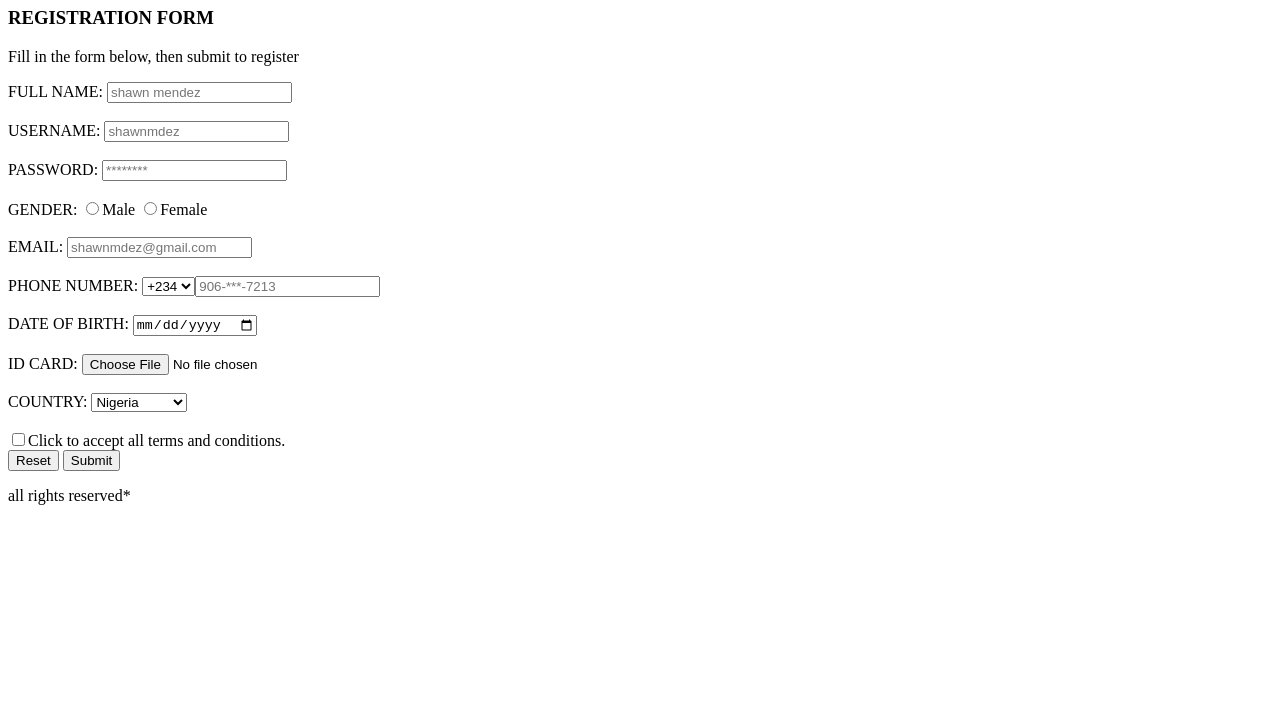
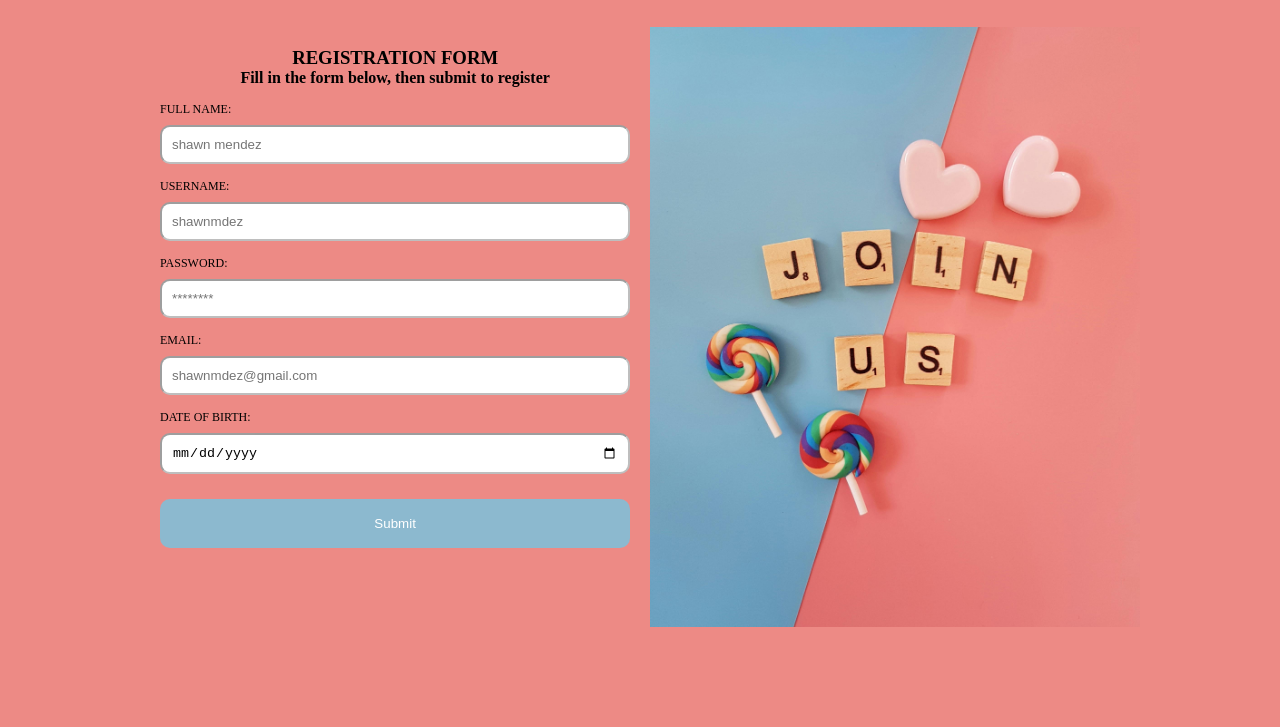
Before and after one commit to Tofunmi-Omojolomoloju/Registration-form-Assignment, a plain HTML site: page index.html in a window 1280 px wide. Shown: the part 73-800 px from the top of the page. Drawn offline with Linux system fonts and the light colour scheme.

Commit message:
i added css styling to the forms

```diff
--- a/index.html
+++ b/index.html
@@ -4,95 +4,86 @@
     <meta charset="UTF-8">
     <meta name="viewport" content="width=device-width, initial-scale=1.0">
     <title>Simple Registration Form</title>
+    <link rel="stylesheet" href="/style.css">
 </head>
 <body>
-    <header>
-       <h1>Register to open an account</h1>
-    </header>
-    <main>
+    <main class="main">
+
+
+        <div class="form_container">
+
+            <form class="register_form">
+
+                <div class="main_head">
                     <h3>REGISTRATION FORM</h3>
                     <p>Fill in the form below, then submit to register</p>
-        <form>
-            <div>
+                </div>
+
+                <div class="input_container">
                     <label for="fullname">FULL NAME:</label>
                     <input type="text" id="fullname" name="fullname" required minlength="6" maxlength="60" placeholder="shawn mendez">
                 </div>
 
-            <br>
-
-            <div>
+                <div class="input_container">
                     <label for="username">USERNAME:</label>
                     <input type="text" id="username" name="username" placeholder="shawnmdez">
                 </div>
 
-            <br>
-
-            <div>
-                <label for="passwprd">PASSWORD:</label>
+                <div class="input_container">
+                    <label for="password">PASSWORD:</label>
                     <input type="password" id="password"name=password minlength="6" maxlength="15" placeholder="********" required>
                 </div>
 
-            <br>
+                <!-- <div>
+                    <label for="gender" >GENDER:</label>
+                    <input type="radio" id="gender" name="male" >Male
+                    <input type="radio" id="gender" name="female" >Female
+                </div> -->
 
-            <div>
-                <label for="gender" >GENDER:</label>
-                <input type="radio" id="male" name="gender" >Male
-                <input type="radio" id="female" name="gender" >Female
-            </div>
-
-            <br>
-
-            <div>
+                <div class="input_container">
                     <label for="email">EMAIL:</label>
                     <input type="email" id="email" name=email placeholder="shawnmdez@gmail.com">
                 </div>
 
-            <br>
+                <!-- <div>
+                    <label for="phone">PHONE NUMBER:</label>
+                    <select name="phone" id="countrycodes">
+                        <option value="1">+234</option>
+                        <option value="2">+27</option>
+                        <option value="3">+91</option>
+                        <option value="4">+233</option>
+                        <option value="5">+212</option>
+                        <option value="6">+242</option>
+                        <option value="7">+234</option>
+                        <option value="8">+251</option>
+                        <option value="9">+213</option>
+                        <option value="10">+216</option>
+                        <option value="11">+230</option>
+                        <option value="12">+254</option>
+                        <option value="13">+261</option>
+                        <option value="14">+248</option>
+                        <option value="15">+249</option>
+                        <option value="16">+255</option>
+                        <option value="17">+227</option>
+                        <option value="18">+223</option>
+                        <option value="19">+256</option>
+                    </select>
+                    <input type="tel" id="phone" placeholder="906-***-7213" required >
+                </div> -->
 
-            <div>
-                <label for="phone">PHONE NUMBER:</label>
-                <select name="phone" id="phone">
-                    <option value="">+234</option>
-                    <option value="">+27</option>
-                    <option value="">+91</option>
-                    <option value="">+233</option>
-                    <option value="">+212</option>
-                    <option value="">+242</option>
-                    <option value="">+234</option>
-                    <option value="">+251</option>
-                    <option value="">+213</option>
-                    <option value="">+216</option>
-                    <option value="">+230</option>
-                    <option value="">+254</option>
-                    <option value="">+261</option>
-                    <option value="">+248</option>
-                    <option value="">+249</option>
-                    <option value="">+255</option>
-                    <option value="">+227</option>
-                    <option value="">+223</option>
-                    <option value="">+256</option>
-                <input type="tel" id="phone" placeholder="906-***-7213" required >
-            </div>
-
-            <br>
-
-            <div>
+                <div class="input_container">
                     <label for="birthday">DATE OF BIRTH:</label>
                     <input type="date" id="birthday" name="birthday" required>
                 </div>
 
-            <br>
-
-            <div>
+                <!-- <div class="input_container">
                     <label for="id">ID CARD:</label>
                     <input type="file" id="id" name="id">
-            </div>
+                </div> -->
 
-            <br>
-
-            <div>
-                <label for="Country">COUNTRY:</label>
-            <select name="Country" id="country">
+                <!-- <div>
+                    <label for="country">COUNTRY:</label>
+                    <select name="country" id="country">
                         <option value="Nigeria">Nigeria</option>
                         <option value="South Africa">South Africa</option>
                         <option value="India">India</option>
@@ -112,21 +103,21 @@
                         <option value="Mali">Mali</option>
                         <option value="Uganda">Uganda</option>
                     </select>
-            </div>
+                </div> -->
 
-            <br>
+                <!-- <input type="checkbox" id="t&c"  required>
+                <label for="t&c">Click to accept all terms and conditions.</label>
 
-            <input type="checkbox" required>Click to accept all terms and conditions.
-
-            <br>
-
-            <button type="reset">Reset</button>
+                <button type="reset">Reset</button> -->
 
                 <button type="submit">Submit</button>
             </form>
+
+            <div class="form_image_container">
+                <!-- <img src="/assets/back.jpg" alt="plant" class="form_image"> -->
+            </div>
+
+        </div>
     </main>
-    <footer>
-        <p>all rights reserved*</p>
-    </footer>
 </body>
 </html>
--- /dev/null
+++ b/style.css
@@ -0,0 +1,84 @@
+
+*{
+    margin: 0;
+    padding: 0;
+    box-sizing: border-box;
+    text-decoration: none;
+    list-style:none;
+}
+
+.main{
+    width: 100vw;
+    height: 100vh;
+    display: flex;
+    flex-direction: column;
+    gap: 30px;
+    align-items: center;
+    justify-content: center;
+    background-color: #ed8a85;
+}
+
+.main_head{
+color: black;
+font-weight: bold;
+width: 100%;
+display: flex;
+flex-direction: column;
+align-items: center;
+justify-content: center;
+}
+
+
+.form_container{
+width: 1000px;
+height: 600px;
+display: flex;
+align-items: start;
+justify-content: space-between;
+}
+
+.register_form{
+    width: 100%;
+    height: 100%;
+    padding: 20px;
+    display: flex;
+    flex-direction: column;
+    gap: 15px;
+
+}
+
+.register_form > button{
+    padding: 15px;
+    border-radius: 10px;
+    border-color: transparent;
+    background-color: #8cb9cf;
+    color: white;
+    margin-top: 10px;
+}
+
+.form_image_container{
+    width: 100%;
+    height: 100%;
+    background-image: url(/assets/join.jpg);
+    background-size: cover;
+    background-repeat: no-repeat;
+    background-position: center;
+}
+
+.input_container{
+    display: flex;
+    flex-direction: column;
+    gap: 8px;
+
+}
+
+.input_container > input{
+    padding: 10px;
+    border-radius: 10px;
+    border-color: rgba(0, 0, 0, 0.379);
+    appearance: none;
+}
+
+.input_container > label{
+    font-size: 12px;
+}
```
Also changed, not shown: assets/back.jpg (added), assets/background.jpg (added), assets/css back.jpg (added), assets/join.jpg (added), assets/samantha-gades-BlIhVfXbi9s-unsplash.jpg (added), assets/thanongsak-kongtong-QiqriUKm2vw-unsplash.jpg (added), 4 other files. Lines whose indentation alone changed are shown as unchanged.
